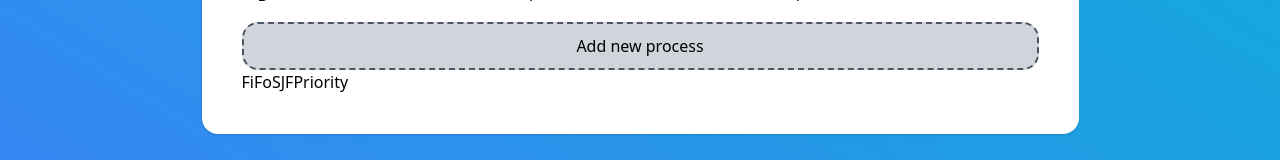
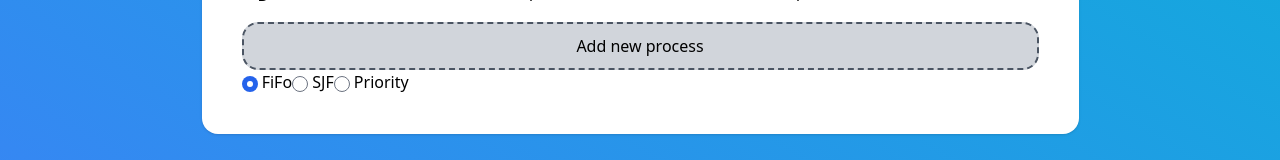
Before and after one commit to sarrietav-dev/process-scheduling-simulator, a Vue app: page / in a window 1280 px wide. Shown: the part 474-634 px from the top of the page. Built offline with nearby package versions, Linux system fonts and the light colour scheme.

Commit message:
Too many changes

```diff
--- a/src/App.vue
+++ b/src/App.vue
@@ -13,23 +13,40 @@ import PriorityStrategy from "./models/strategies/PriorityStrategy";
 
 const scheduler = useScheduler();
 
-let processes = ref([
-  new Process("A", 3, 0),
-  new Process("B", 3, 1),
-  new Process("C", 2, 2),
-  new Process("D", 4, 4),
-]);
-
 function addProcess() {
-  processes.value.push(new Process("", 0, 0));
+  scheduler.$patch((state) => {
+    state.processes.push(new Process("", 0, 0));
+    state.strategy.setProcesses(state.processes);
+  });
 }
 
+let strategyChecked = ref();
+
 let strategies = ref([
-  { name: "FiFo", onClick: () => scheduler.setStrategy(new FiFoStrategy()) },
-  { name: "SJF", onClick: () => scheduler.setStrategy(new SJFStrategy()) },
+  {
+    name: "FiFo",
+    checked: true,
+    onClick: () =>
+      scheduler.$patch((state) => ({
+        ...state,
+        strategy: new FiFoStrategy(state.processes),
+      })),
+  },
+  {
+    name: "SJF",
+    onClick: () =>
+      scheduler.$patch((state) => ({
+        ...state,
+        strategy: new SJFStrategy(state.processes),
+      })),
+  },
   {
     name: "Priority",
-    onClick: () => scheduler.setStrategy(new PriorityStrategy()),
+    onClick: () =>
+      scheduler.$patch((state) => ({
+        ...state,
+        strategy: new PriorityStrategy(state.processes),
+      })),
   },
 ]);
 </script>
@@ -42,7 +59,7 @@ let strategies = ref([
       <TableHeader />
       <TableBody>
         <ProcessEntry
-          v-for="process in processes"
+          v-for="process in scheduler.processes"
           v-bind:key="process.name"
           v-model:name="process.name"
           v-model:arrival-time.number="process.arrivalTime"
@@ -50,14 +67,17 @@ let strategies = ref([
         />
       </TableBody>
       <AddProcessButton @click="addProcess" />
-      <button
-        v-for="strategy in strategies"
-        v-bind:key="strategy.name"
-        @click="strategy.onClick"
-        class=""
-      >
+      <label v-for="strategy in strategies" v-bind:key="strategy.name">
+        <input
+          type="radio"
+          name="strategy"
+          v-model="strategyChecked"
+          :value="strategy.name"
+          @click="strategy.onClick"
+          :checked="strategy.checked"
+        />
         {{ strategy.name }}
-      </button>
+      </label>
     </div>
   </main>
 </template>
--- a/src/components/ProcessEntry.vue
+++ b/src/components/ProcessEntry.vue
@@ -30,6 +30,7 @@ const props = defineProps<{
   arrivalTime: number;
   cpuTime: number;
 }>();
+
 const emit = defineEmits([
   "update:name",
   "update:arrivalTime",
--- a/src/stores/scheduler.ts
+++ b/src/stores/scheduler.ts
@@ -1,6 +1,6 @@
 import { defineStore } from "pinia";
 import type { SchedulingStrategy } from "@/models/SchedulingStrategy";
-import type Process from "@/models/Process";
+import Process from "@/models/Process";
 import FiFoStrategy from "@/models/strategies/FiFoStrategy";
 
 class Scheduler {
@@ -22,12 +22,22 @@ class Scheduler {
 export const useScheduler = defineStore({
   id: "scheduler",
   state: () => {
-    return new Scheduler(new FiFoStrategy());
+    return {
+      strategy: new FiFoStrategy([
+        new Process("A", 3, 0),
+        new Process("B", 3, 1),
+        new Process("C", 2, 2),
+        new Process("D", 4, 4),
+      ]),
+      processes: [
+        new Process("A", 3, 0),
+        new Process("B", 3, 1),
+        new Process("C", 2, 2),
+        new Process("D", 4, 4),
+      ],
+    };
   },
   actions: {
-    setProcesses(processes: Process[]) {
-      this.processes = processes;
-    },
     setStrategy(strategy: SchedulingStrategy) {
       this.strategy = strategy;
     },
```
